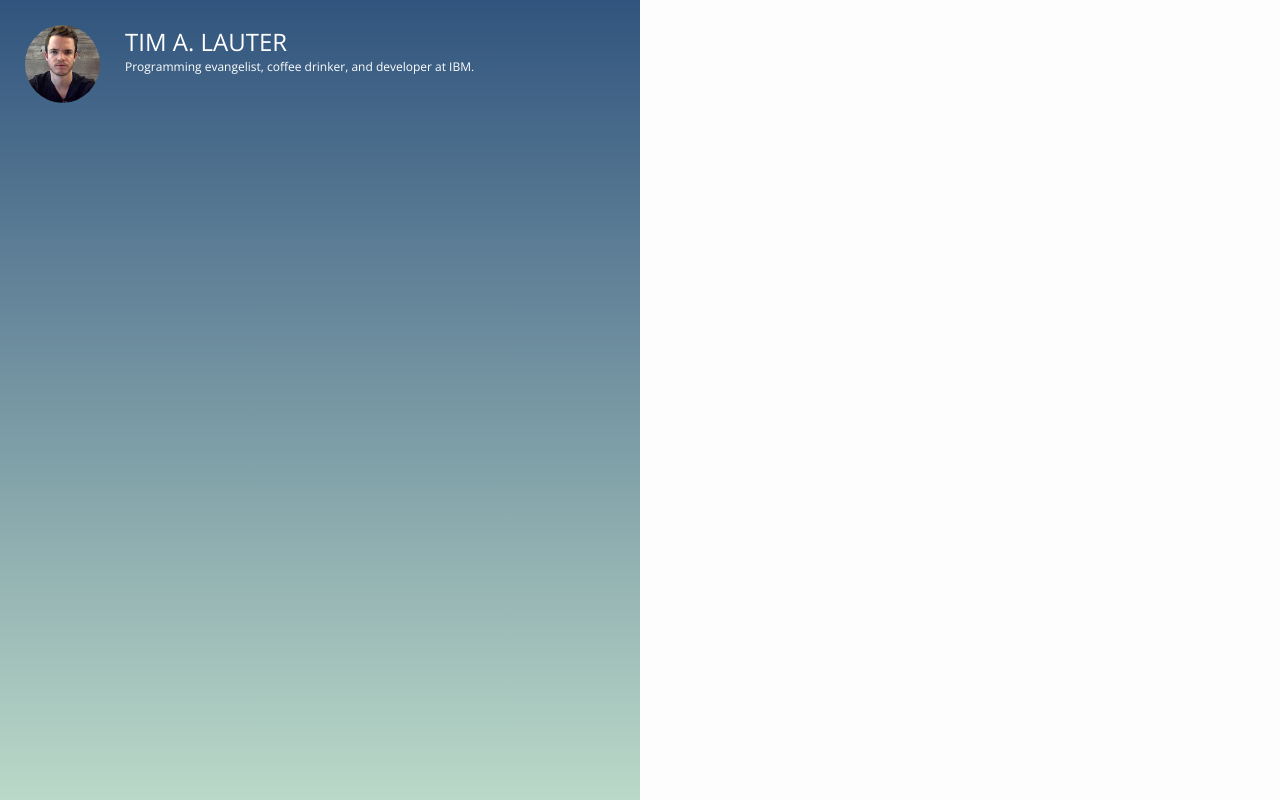
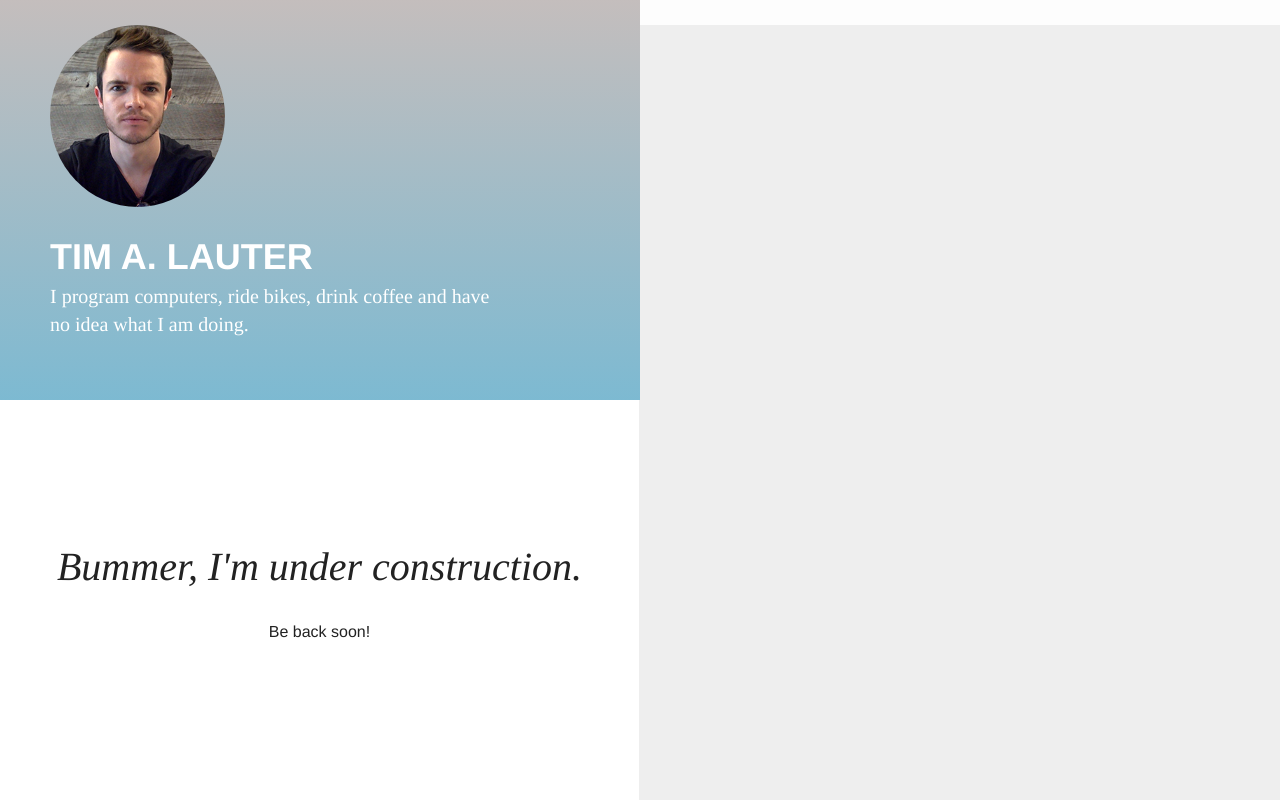
Before and after one commit to t-l9/tim, a website: page public/app/views/index.html in a window 1280 px wide. Drawn offline with nearby package versions, Linux system fonts and the light colour scheme; files that its build step writes are made by us from their sources; no server answers.

Commit message:
added header styles

```diff
--- a/public/app/controllers/postCtrl.js
+++ b/public/app/controllers/postCtrl.js
@@ -8,8 +8,13 @@ angular.module('postCtrl', ['postService'])
 
                 for(i=0; i < vm.posts.length; i++) {
 
-                    if(data[i].content) {
-                        data[i].content = data[i].content.nl2br();
+                    if(data[i].date) {
+                        var date = data[i].date;
+                        data[i].date = data[i].date.slice(0,data[i].date.indexOf('T'));
+
+                        data[i].date = data[i].date.replace(/-/g, '/');
+
+
                     }
 
                 };
--- a/public/app/views/index.html
+++ b/public/app/views/index.html
@@ -34,11 +34,24 @@
     </head>
     <body ng-app="mainApp">
         <header>
-            <img src="assets/images/profile.png" alt="Tim Lauter">
+            <section id="top">
+                <div class="overlay"></div>
 
+                <div class="content">
+                    <img src="assets/images/profile.png" alt="Tim Lauter">
+                    <h1 id="name">Tim A. Lauter</h1>
+                    <h2 id="job">I program computers, ride bikes, drink coffee and have no idea what I am doing.</h2>
+                </div>
+            </section>
 
-            <h1 id="name">Tim A. Lauter</h1>
-            <h2 id="job">Programming evangelist, coffee drinker, and developer at IBM.</h2>
+            <section id="bottom">
+                <div class="content">
+                    <div class="message">
+                        <p id="bummer">Bummer, I'm under construction.</p>
+                        <p>Be back soon!</p>
+                    </div>
+                </div>
+            </section>
 
 
         </header>
--- a/public/app/views/pages/posts.html
+++ b/public/app/views/pages/posts.html
@@ -2,10 +2,11 @@
     <div class="row">
         <article ng-repeat="post in post.posts" class="small-9 large-centered columns">
 
-                <a class="title" href="{{ post.title }}">{{ post.title }}</a>
+                <h1>
+                    <a class="title" href="{{ post.title }}">{{ post.title }}</a>
+                </h1>
+                <span class="date">{{ post.date }}</span>
                 <p ng-bind-html="post.content"></p>
-
-                <span class="date">{{ post.date }}</span>
 
         </article>
     </div>
--- a/public/assets/stylesheets/sass/_header.scss
+++ b/public/assets/stylesheets/sass/_header.scss
@@ -3,48 +3,118 @@ header {
     min-height: 100%;
     position: fixed;
     text-align: center;
-    padding: 25px 0;
     left: 0;
+
+    #top {
+        position: absolute;
+        z-index: 100;
+        top: 0;
+        right: 0;
+        bottom: 50%;
+        left: 0;
+        padding: 25px 50px;
+        /* background-image: -webkit-gradient(
+            linear,
+            left top,
+            left bottom,
+            color-stop(0, #b9b1b0),
+            color-stop(1, #60acca)
+        );
+        background-image: -o-linear-gradient(bottom, #b9b1b0 0%, #60acca 100%);
+        background-image: -moz-linear-gradient(bottom, #b9b1b0 0%, #60acca 100%);
+        background-image: -webkit-linear-gradient(bottom, #b9b1b0 0%, #60acca 100%);
+        background-image: -ms-linear-gradient(bottom, #b9b1b0 0%, #60acca 100%);
+        background-image: linear-gradient(to bottom, #b9b1b0 0%, #60acca 100%); */
+
+        /* background: url("../images/flower-bg.png") 0 0 no-repeat;
+        background-size: cover;
+         */
+
+        .overlay {
+            position: relative;
+            /* background:rgba(0,0,0,0.3); */
             background-image: -webkit-gradient(
                 linear,
                 left top,
                 left bottom,
-    	color-stop(0, #31547E),
-    	color-stop(1, #BBD9C8)
+                color-stop(0, #b9b1b0),
+                color-stop(1, #60acca)
             );
-    background-image: -o-linear-gradient(bottom, #31547E 0%, #BBD9C8 100%);
-    background-image: -moz-linear-gradient(bottom, #31547E 0%, #BBD9C8 100%);
-    background-image: -webkit-linear-gradient(bottom, #31547E 0%, #BBD9C8 100%);
-    background-image: -ms-linear-gradient(bottom, #31547E 0%, #BBD9C8 100%);
-    background-image: linear-gradient(to bottom, #31547E 0%, #BBD9C8 100%);
+            background-image: -o-linear-gradient(bottom, #b9b1b0 0%, #60acca 100%);
+            background-image: -moz-linear-gradient(bottom, #b9b1b0 0%, #60acca 100%);
+            background-image: -webkit-linear-gradient(bottom, #b9b1b0 0%, #60acca 100%);
+            background-image: -ms-linear-gradient(bottom, #b9b1b0 0%, #60acca 100%);
+            background-image: linear-gradient(to bottom, #b9b1b0 0%, #60acca 100%);
+            z-index: 200;
+            opacity: .8;
+            position: absolute;
+            top: 0;
+            right: 0;
+            bottom: 0;
+            left: 0;
+        }
 
+        .content {
+            position: relative;
+            z-index: 200;
             img {
                 border-radius: 100%;
-        width: 75px;
-        margin: 0 25px;
-        float: left;
+                width: 175px;
+                display: block;
             }
 
             #name, #job, #announcement {
                 color: $white;
-        font-weight: $thin;
                 text-align: left;
                 display: block;
             }
 
             #name {
-        font-size: 24px;
+                margin: 25px 0 0 0;
+                font-size: 36px;
                 text-transform: uppercase;
+                font-weight: $bold;
             }
 
             #job {
-        font-weight: $thin;
-        font-size: 12px;
-    }
-
-    #announcement {
-        margin: 25px 0;
-        font-weight: $thin;
+                width: 85%;
+                font-size: 20px;
+                font-family: $font-serif;
+                /* font-style: italic; */
+                /* color: #000; */
+                /* opacity: .45; */
             }
 
         }
+
+    }
+
+    #bottom {
+        position: absolute;
+        top: 50%;
+        right: 0;
+        bottom: 0;
+        left: 0;
+        padding: 25px 50px;
+        background: #fff;
+        border-right: solid 1px #eee;
+
+        .content {
+            position: absolute;
+            top: 50%;
+            right: 0;
+            left: 0;
+            transform: translateY(-50%);
+
+
+            p#bummer {
+                font-size: 40px;
+                font-family: $font-serif;
+                font-style: italic;
+            }
+            p {
+                font-family: $font-sans-serif;
+            }
+        }
+    }
+}
--- a/public/assets/stylesheets/sass/_main-content.scss
+++ b/public/assets/stylesheets/sass/_main-content.scss
@@ -1,3 +1,5 @@
 main {
     margin: 0 0 0 50%;
+    padding: 25px 0 0 0;
+    background: #fdfdfd;
 }
--- a/public/assets/stylesheets/sass/_posts.scss
+++ b/public/assets/stylesheets/sass/_posts.scss
@@ -16,6 +16,10 @@
         }
         span.date {
             display: block;
+            font-family: $font-sans-serif;
+            font-size: 12px;
+            color: #50c0fc;
+
         }
 
         &:last-child {
--- a/public/assets/stylesheets/sass/_variables.scss
+++ b/public/assets/stylesheets/sass/_variables.scss
@@ -1,7 +1,7 @@
 $green: #36bd8e;
 $white: #ffffff;
-$font-sans-serif: 'Open Sans', sans-serif;
-$font-serif: 'Merriweather', serif;
+$font-sans-serif: 'Helvetica Neue', 'Helvetica', sans-serif;
+$font-serif: 'Times', 'Times New Roman', serif;
 $bold: 700;
 $regular: 400;
 $thin: 300;
--- a/public/assets/stylesheets/sass/main.scss
+++ b/public/assets/stylesheets/sass/main.scss
@@ -6,14 +6,14 @@
 
 
 html * {
-    font-family: $font-serif;
+    font-family: 'Times', 'Times New Roman', serif;
     a {
         color: #36bd8e;
         text-decoration: none;
     }
     h1, h2, h3, h4, h5, h6 {
         margin: 0;
-        font-family: $font-sans-serif;
+        font-family: 'Helvetica Neue', 'Helvetica', sans-serif;
     }
     input:focus {
         outline: none;
@@ -21,7 +21,7 @@ html * {
 }
 
 body {
-    background: #fdfdfd;
+    background: #eee;
     input[type="text"] {
         padding: 10px 60px 10px 20px;
         border: none;
```
Also changed, not shown: public/assets/images/bg.png (added), public/assets/images/city-bg.png (added), public/assets/stylesheets/main.css, 4 other files. Lines whose indentation alone changed are shown as unchanged.
